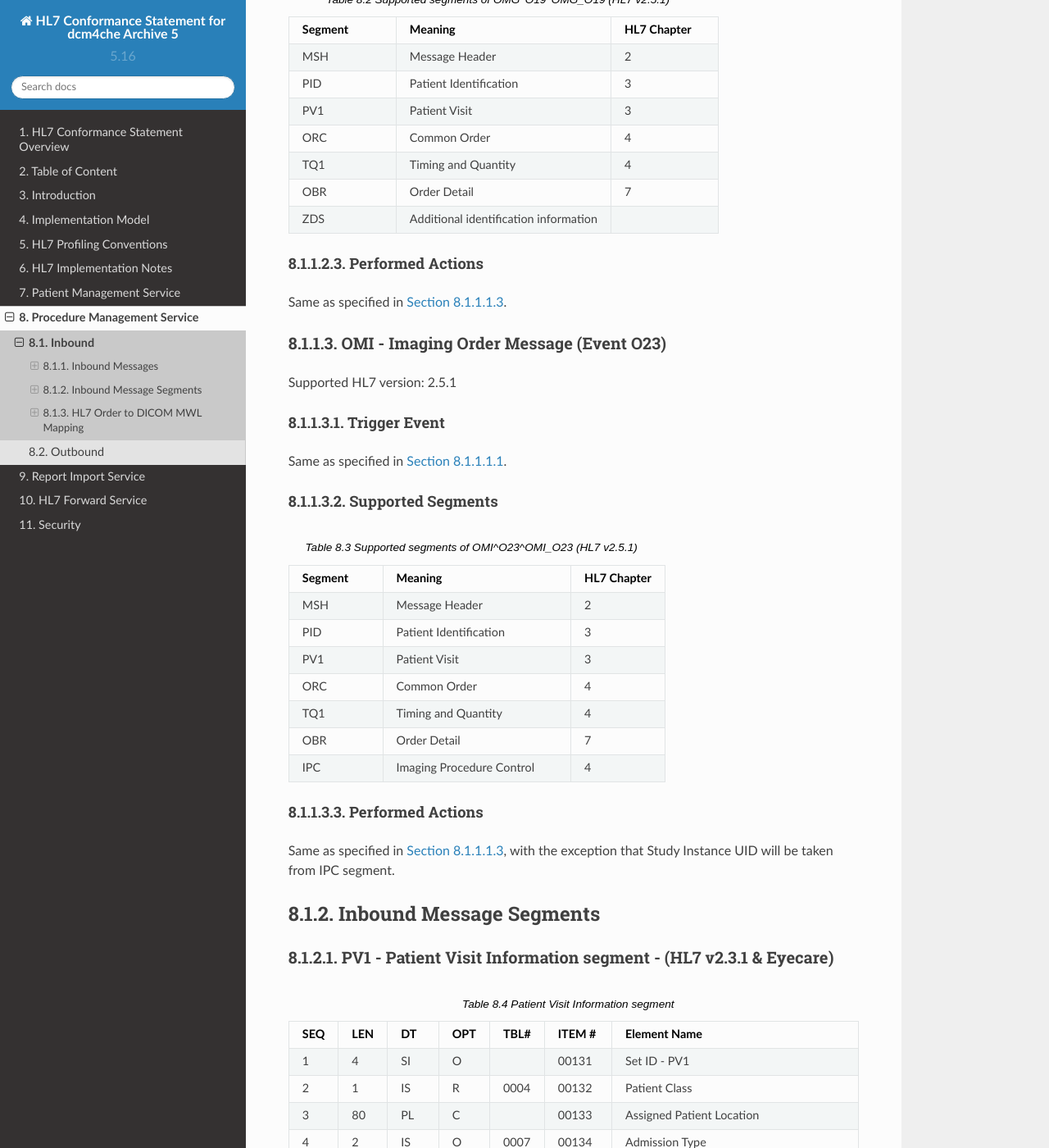
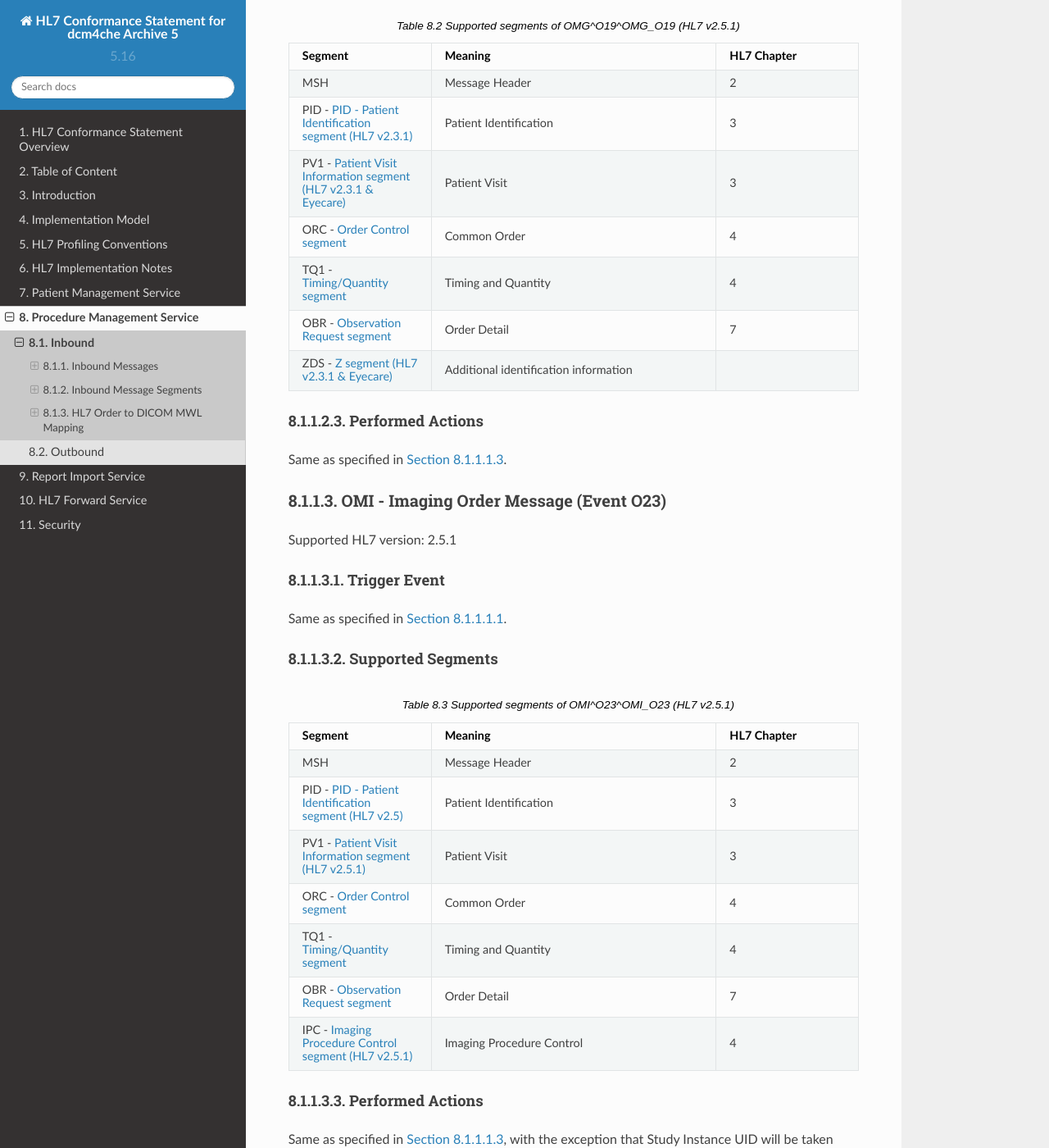
Before and after one commit to dcm4che/dcm4chee-arc-hl7cs, a Sphinx documentation site: the page built from source/orm/inbound.rst, in a window 1280 px wide and 1400 px high, scrolled down 1646 px. Shown: the whole window at 82% size. Built offline with Sphinx 7.4.7 and the Read the Docs theme 2.0.0, drawn with Linux system fonts in a browser that asks for light colours; part of the change alters nothing that is shown; some of the changed text lies outside the part shown.

```diff
--- a/source/orm/inbound.rst
+++ b/source/orm/inbound.rst
@@ -71,12 +71,12 @@ Supported Segments
    :widths: 25, 50, 25
 
    MSH, Message Header, 2
-   PID, Patient Identification, 3
-   PV1, Patient Visit, 3
-   ORC, Common Order, 4
-   TQ1, Timing and Quantity, 4
-   OBR, Order Detail, 7
-   ZDS, Additional identification information
+   PID - :ref:`tab_pid_231`, Patient Identification, 3
+   PV1 - :ref:`tab_pv1_orm_omg`, Patient Visit, 3
+   ORC - :ref:`tab_orc_orm_omg`, Common Order, 4
+   TQ1 - :ref:`tab_tq1_omg_omi`, Timing and Quantity, 4
+   OBR - :ref:`tab_obr_orm_omg`, Order Detail, 7
+   ZDS - :ref:`tab_zds_orm_omg`, Additional identification information
 
 Performed Actions
 ^^^^^^^^^^^^^^^^^
@@ -99,12 +99,12 @@ Supported Segments
    :widths: 25, 50, 25
 
    MSH, Message Header, 2
-   PID, Patient Identification, 3
-   PV1, Patient Visit, 3
-   ORC, Common Order, 4
-   TQ1, Timing and Quantity, 4
-   OBR, Order Detail, 7
-   IPC, Imaging Procedure Control, 4
+   PID - :ref:`tab_pid_251`, Patient Identification, 3
+   PV1 - :ref:`tab_pv1_omi`, Patient Visit, 3
+   ORC - :ref:`tab_orc_omi`, Common Order, 4
+   TQ1 - :ref:`tab_tq1_omg_omi`, Timing and Quantity, 4
+   OBR - :ref:`tab_obr_omi`, Order Detail, 7
+   IPC - :ref:`tab_ipc_omi`, Imaging Procedure Control, 4
 
 Performed Actions
 ^^^^^^^^^^^^^^^^^
@@ -118,10 +118,10 @@ Inbound Message Segments
 
 .. _orm_in_pv1:
 
-PV1 - Patient Visit Information segment - (HL7 v2.3.1 & Eyecare)
-----------------------------------------------------------------
+PV1 - Patient Visit Information segment
+---------------------------------------
 
-.. csv-table:: Patient Visit Information segment
+.. csv-table:: Patient Visit Information segment (HL7 v2.3.1 & Eyecare)
    :name: tab_pv1_orm_omg
    :header: SEQ, LEN, DT, OPT, TBL#, ITEM #, Element Name
    :widths: 8, 8, 8, 8, 8, 12, 48
@@ -179,9 +179,6 @@ PV1 - Patient Visit Information segment - (HL7 v2.3.1 & Eyecare)
    51, 1, IS, C, 0326, 01226, Visit Indicator
    52, 60, XCN, O, 0010, 01224, Other Healthcare Provider
 
-
-PV1 - Patient Visit Information segment - (HL7 v2.5.1)
-------------------------------------------------------
 
 .. csv-table:: Patient Visit Information segment (HL7 v2.5.1)
    :name: tab_pv1_omi
```
